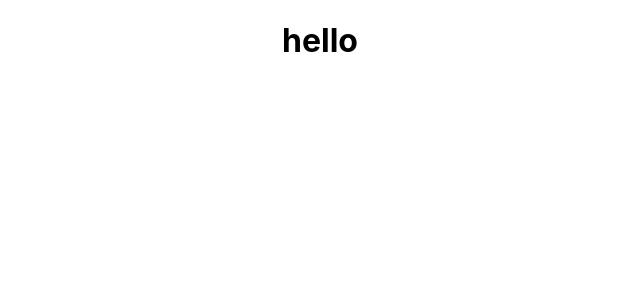
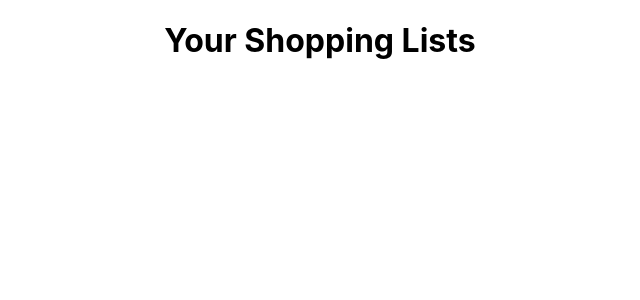
Before and after one commit to katmart93/shopping-list-app, a React (Create React App) app: page / in a window 1280 px wide. Shown: the top 300 px of the page, without its empty margins (320-960 px from the left). Built offline with nearby package versions, Linux system fonts and the light colour scheme.

Commit message:
title imported in app component

```diff
--- a/src/App.js
+++ b/src/App.js
@@ -1,9 +1,12 @@
+//components
+import Title from "./components/Title";
+// styles
 import "./App.css";
 
 function App() {
   return (
     <div className="App">
-      <h1>hello</h1>
+      <Title />
     </div>
   );
 }
```
